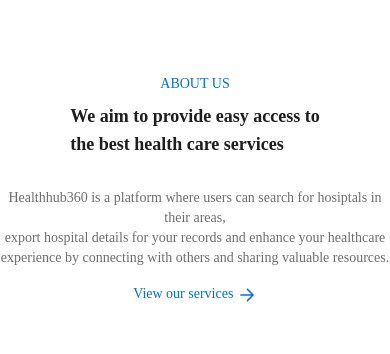
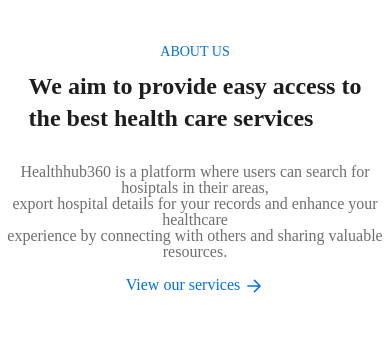
Before and after one commit to CodeKage25/HealthHub360, a Next.js app in the folder client/: page / in a window 390 px wide. Shown: the part 1011-1365 px from the top of the page. Built offline with nearby package versions, Linux system fonts and the light colour scheme; no server answers.

Commit message:
about us mobile and desktop

```diff
--- a/client/src/app/(components)/AboutUs.tsx
+++ b/client/src/app/(components)/AboutUs.tsx
@@ -1,18 +1,18 @@
 import Button from '../../design-system/Button/Button'
 const AboutUs = () => {
   return (
-    <div className="pt-24 w-[100%] inline-flex flex-col items-center gap-[60px]">
+    <div className="max-md:pt-16 pt-24 w-[100%] inline-flex flex-col items-center gap-[60px]">
       <div className="flex flex-col max-md:items-center items-start gap-[8px]">
         <h5 className="text-blue font-satoshi text-sm non-italic font-medium leading-5 lg:pr-24">
           ABOUT US
         </h5>
         <div className="flex max-md:flex-col max-md:gap-[30px] max-md:items-center items-start gap-[150px]">
-          <h3 className="text-light-black font-satoshi non-italic max-sm:text-lg text-[32px] leading-8 font-bold lg:pr-24">
+          <h3 className="text-light-black font-satoshi non-italic max-sm:text-2xl text-[32px] leading-8 font-bold lg:pr-24">
             We aim to provide easy access to
             <br /> the best health care services
           </h3>
           <div className="flex flex-col max-md:items-center items-start gap-[16px]">
-            <p className="text-lightash max-sm:text-center max-sm:text-sm text-base leading-4 font-normal font-satoshi non-italic lg:pl-24">
+            <p className="text-lightash max-sm:text-center text-base leading-4 font-normal font-satoshi non-italic lg:pl-24">
               Healthhub360 is a platform where users can search for hosiptals in
               their areas,
               <br /> export hospital details for your records and enhance your
@@ -22,7 +22,7 @@
             <div className="flex justify-center items-center">
               <Button
                 styles={
-                  'font-satoshi text-blue max-sm:text-sm text-base leading-4 non-italic font-medium lg:pl-24'
+                  'font-satoshi text-blue text-base leading-4 non-italic font-medium lg:pl-24'
                 }
                 onClick={() => {}}
                 type={'button'}
@@ -54,7 +54,7 @@
           </div>
         </div>
       </div>
-      <div className="max-sm:w-[320px] max-md:w-[500px]">
+      <div className="max-sm:w-[350px] max-md:w-[500px]">
         <img src="/images/aboutus.png" alt="about us" />
       </div>
     </div>
```
